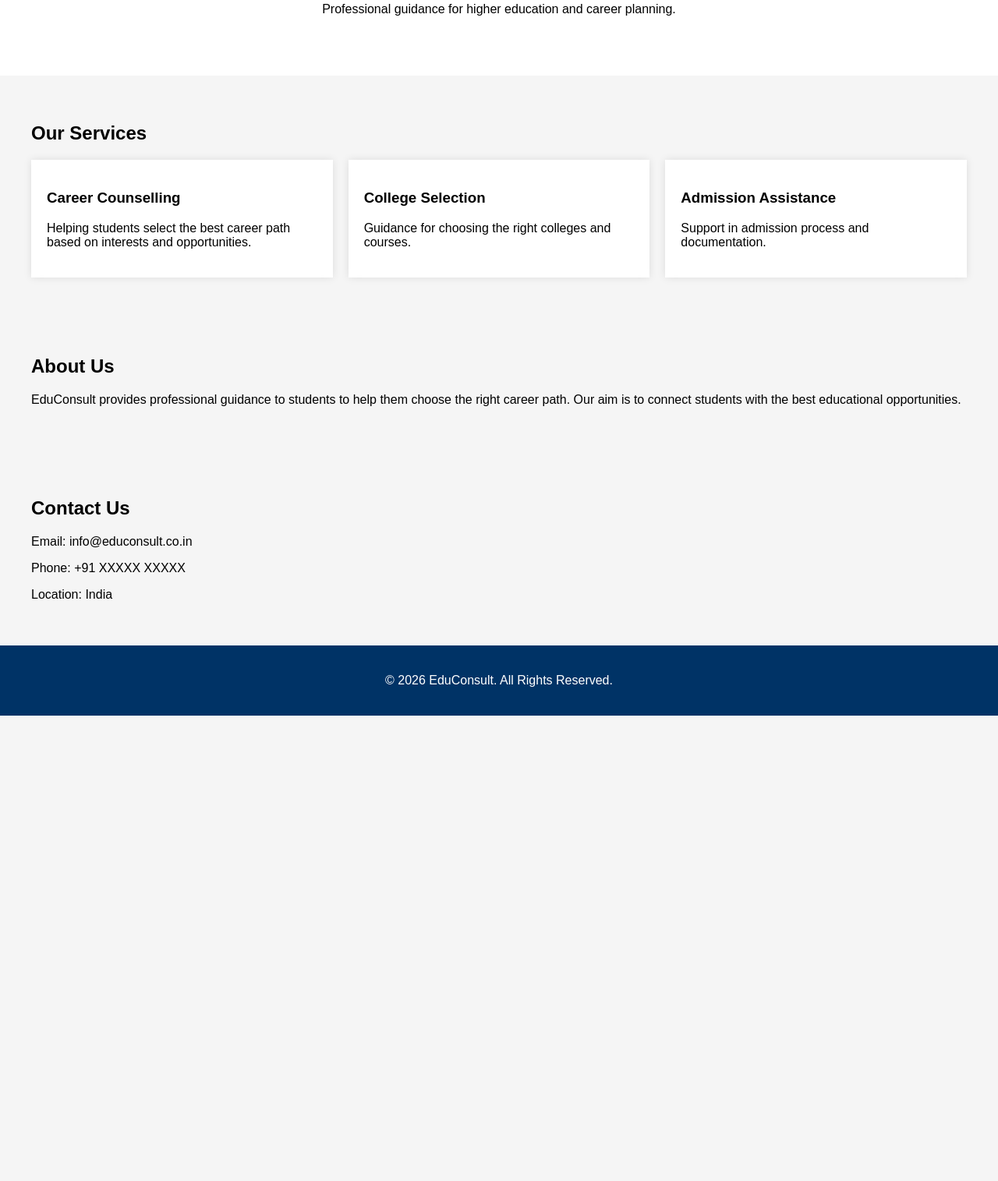
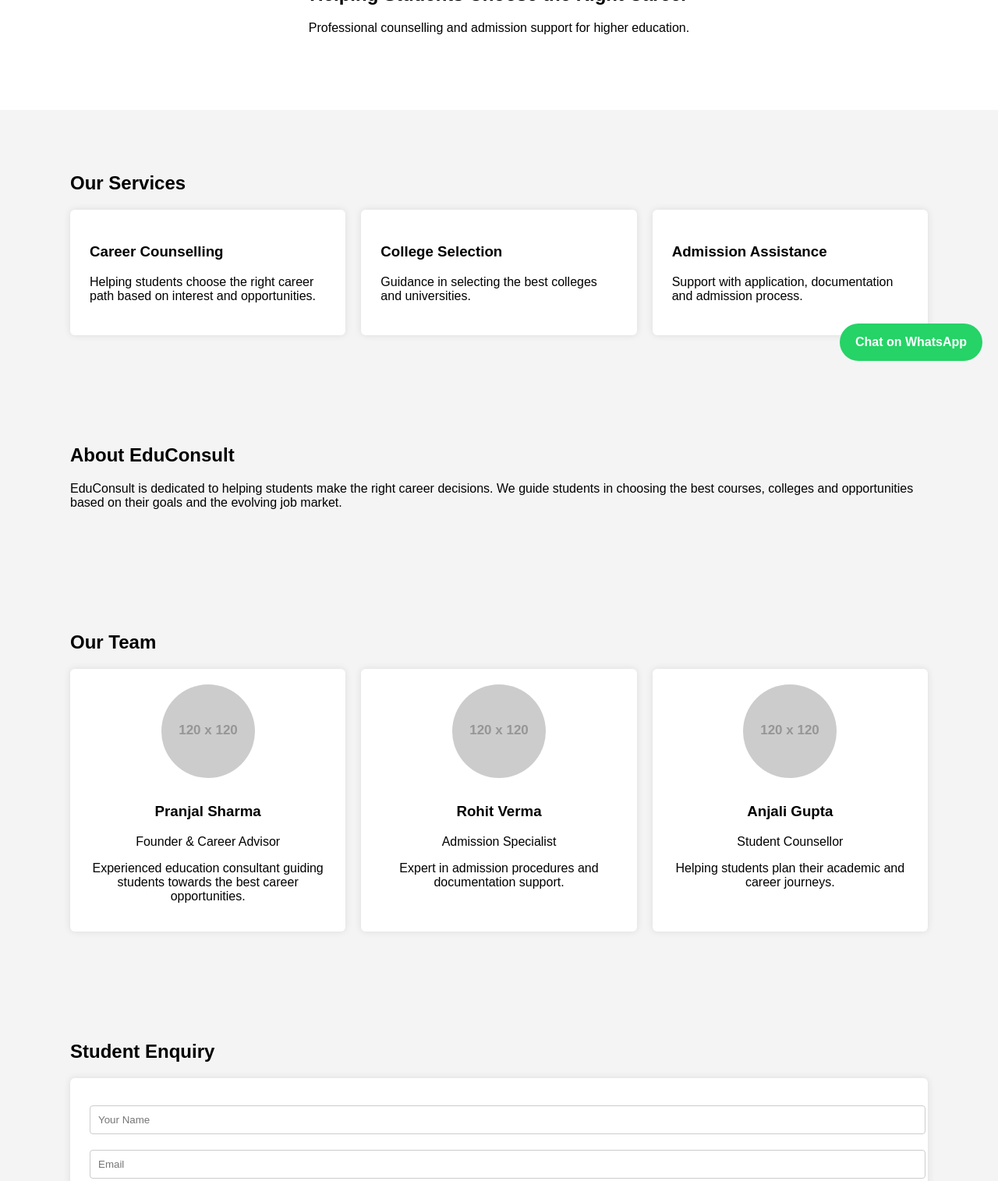
Before and after one commit to Pranjal13D/educonsult.github.io, a plain HTML site: page index.html in a window 1280 px wide. Shown: the part 317-1832 px from the top of the page at 78% size. Before the commit the page ends 1235 px from the top, so only its background shows below. Drawn offline with Linux system fonts and the light colour scheme; placeholder pictures from the web are drawn by us.

Commit message:
Update index.html

```diff
--- a/index.html
+++ b/index.html
@@ -1,27 +1,33 @@
 <!DOCTYPE html>
 <html lang="en">
+
 <head>
+
 <meta charset="UTF-8">
-<title>EduConsult - Career Guidance</title>
+<meta name="viewport" content="width=device-width, initial-scale=1">
+
+<title>EduConsult | Career Guidance & Education Consultancy</title>
+
+<meta name="description" content="EduConsult provides professional career counselling and admission guidance for students.">
 
 <style>
 
 body{
 font-family: Arial;
 margin:0;
-background:#f5f5f5;
+background:#f4f4f4;
 }
 
 header{
-background:#003366;
+background:#002f5b;
 color:white;
 padding:20px;
 text-align:center;
 }
 
 nav{
-background:#0055a5;
-padding:10px;
+background:#00509e;
+padding:12px;
 text-align:center;
 }
 
@@ -33,16 +39,18 @@ font-weight:bold;
 }
 
 .hero{
-padding:60px;
+padding:80px 20px;
 text-align:center;
 background:white;
 }
 
 .section{
-padding:40px;
+padding:60px 20px;
+max-width:1100px;
+margin:auto;
 }
 
-.services{
+.cards{
 display:flex;
 gap:20px;
 flex-wrap:wrap;
@@ -50,60 +58,143 @@ flex-wrap:wrap;
 
 .card{
 background:white;
+padding:25px;
+flex:1;
+min-width:250px;
+box-shadow:0 0 10px rgba(0,0,0,0.1);
+border-radius:6px;
+}
+
+.team{
+display:flex;
+gap:20px;
+flex-wrap:wrap;
+}
+
+.member{
+background:white;
 padding:20px;
 flex:1;
 min-width:250px;
+text-align:center;
 box-shadow:0 0 10px rgba(0,0,0,0.1);
+border-radius:6px;
+}
+
+.member img{
+width:120px;
+height:120px;
+border-radius:50%;
+margin-bottom:10px;
+}
+
+form{
+background:white;
+padding:25px;
+box-shadow:0 0 10px rgba(0,0,0,0.1);
+border-radius:6px;
+}
+
+input, textarea{
+width:100%;
+padding:10px;
+margin:10px 0;
+border:1px solid #ccc;
+border-radius:4px;
+}
+
+button{
+background:#00509e;
+color:white;
+border:none;
+padding:12px 20px;
+cursor:pointer;
+}
+
+button:hover{
+background:#003f7d;
 }
 
 footer{
-background:#003366;
+background:#002f5b;
 color:white;
 text-align:center;
 padding:20px;
+margin-top:40px;
+}
+
+.whatsapp{
+position:fixed;
+bottom:20px;
+right:20px;
+background:#25D366;
+color:white;
+padding:15px 20px;
+border-radius:50px;
+text-decoration:none;
+font-weight:bold;
 }
 
 </style>
+
 </head>
 
 <body>
 
 <header>
+
 <h1>EduConsult</h1>
+
 <p>Your Career Guidance Partner</p>
+
 </header>
 
 <nav>
+
 <a href="#">Home</a>
 <a href="#services">Services</a>
 <a href="#about">About</a>
+<a href="#team">Team</a>
 <a href="#contact">Contact</a>
+
 </nav>
 
 <section class="hero">
+
 <h2>Helping Students Choose the Right Career</h2>
-<p>Professional guidance for higher education and career planning.</p>
+
+<p>Professional counselling and admission support for higher education.</p>
+
 </section>
 
 <section id="services" class="section">
 
 <h2>Our Services</h2>
 
-<div class="services">
+<div class="cards">
 
 <div class="card">
+
 <h3>Career Counselling</h3>
-<p>Helping students select the best career path based on interests and opportunities.</p>
+
+<p>Helping students choose the right career path based on interest and opportunities.</p>
+
 </div>
 
 <div class="card">
+
 <h3>College Selection</h3>
-<p>Guidance for choosing the right colleges and courses.</p>
+
+<p>Guidance in selecting the best colleges and universities.</p>
+
 </div>
 
 <div class="card">
+
 <h3>Admission Assistance</h3>
-<p>Support in admission process and documentation.</p>
+
+<p>Support with application, documentation and admission process.</p>
+
 </div>
 
 </div>
@@ -112,31 +203,102 @@ padding:20px;
 
 <section id="about" class="section">
 
-<h2>About Us</h2>
+<h2>About EduConsult</h2>
 
 <p>
-EduConsult provides professional guidance to students to help them choose
-the right career path. Our aim is to connect students with the best
-educational opportunities.
+
+EduConsult is dedicated to helping students make the right career decisions.
+
+We guide students in choosing the best courses, colleges and opportunities
+
+based on their goals and the evolving job market.
+
 </p>
+
+</section>
+
+<section id="team" class="section">
+
+<h2>Our Team</h2>
+
+<div class="team">
+
+<div class="member">
+
+<img src="https://via.placeholder.com/120">
+
+<h3>Pranjal Sharma</h3>
+
+<p>Founder & Career Advisor</p>
+
+<p>Experienced education consultant guiding students towards the best career opportunities.</p>
+
+</div>
+
+<div class="member">
+
+<img src="https://via.placeholder.com/120">
+
+<h3>Rohit Verma</h3>
+
+<p>Admission Specialist</p>
+
+<p>Expert in admission procedures and documentation support.</p>
+
+</div>
+
+<div class="member">
+
+<img src="https://via.placeholder.com/120">
+
+<h3>Anjali Gupta</h3>
+
+<p>Student Counsellor</p>
+
+<p>Helping students plan their academic and career journeys.</p>
+
+</div>
+
+</div>
 
 </section>
 
 <section id="contact" class="section">
 
-<h2>Contact Us</h2>
+<h2>Student Enquiry</h2>
+
+<form>
+
+<input type="text" placeholder="Your Name" required>
+
+<input type="email" placeholder="Email">
+
+<input type="tel" placeholder="Phone Number">
+
+<textarea placeholder="Your Query"></textarea>
+
+<button type="submit">Submit</button>
+
+</form>
 
 <p>Email: info@educonsult.co.in</p>
+
 <p>Phone: +91 XXXXX XXXXX</p>
-<p>Location: India</p>
 
 </section>
 
 <footer>
 
-<p>© 2026 EduConsult. All Rights Reserved.</p>
+<p>© 2026 EduConsult | Career Guidance Consultancy</p>
 
 </footer>
 
+<a class="whatsapp" href="https://wa.me/91XXXXXXXXXX" target="_blank">
+
+Chat on WhatsApp
+
+</a>
+
 </body>
+
 </html>
```
